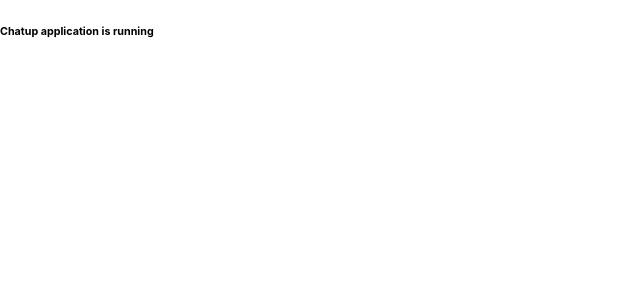
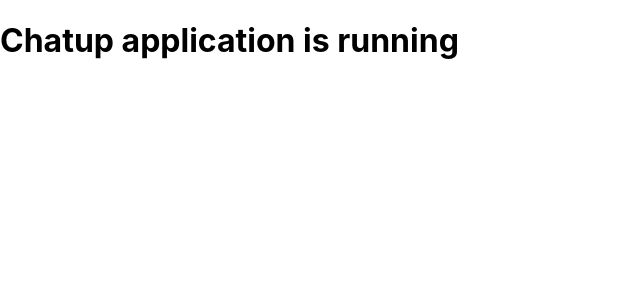
Before and after one commit to bettaibi/chatup, a React (Create React App) app: page / in a window 1280 px wide. Shown: the top 300 px of the page, without its empty margins (0-640 px from the left). Built offline with nearby package versions, Linux system fonts and the light colour scheme.

Commit message:
github actions CI-CD

```diff
--- a/src/App.tsx
+++ b/src/App.tsx
@@ -3,9 +3,9 @@
 function App() {
   return (
     <div>
-      <h6>
+      <h1>
         Chatup application is running
-      </h6>
+      </h1>
     </div>
   );
 }
```
